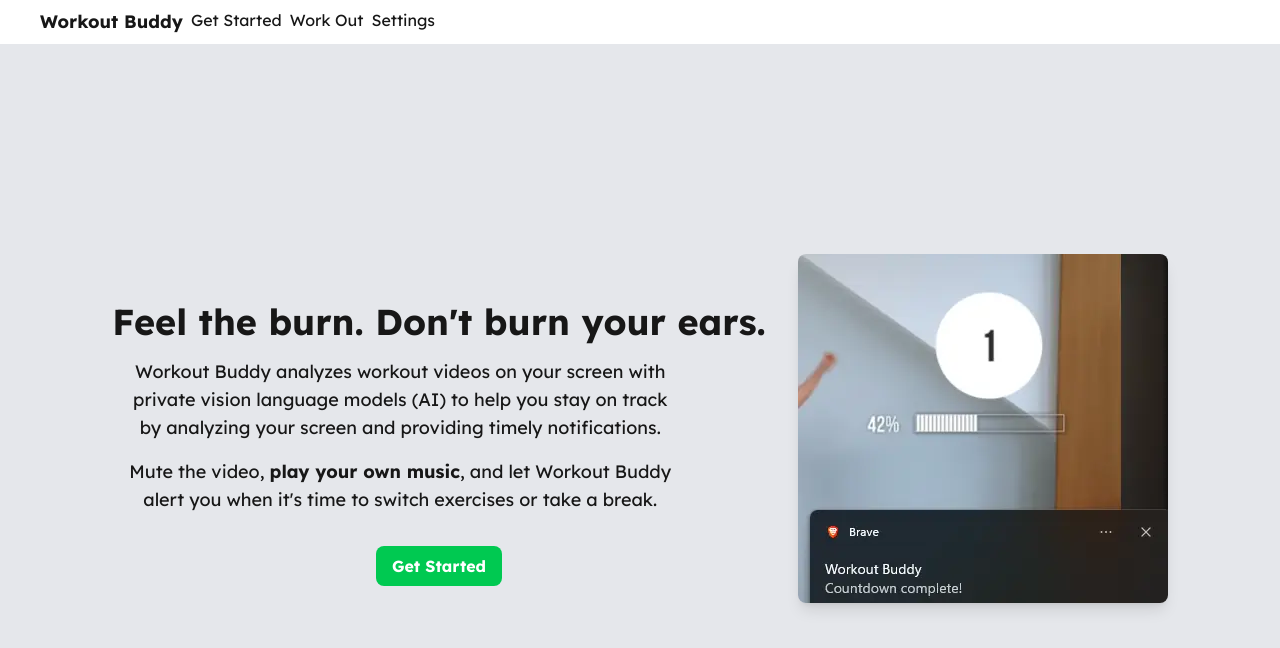
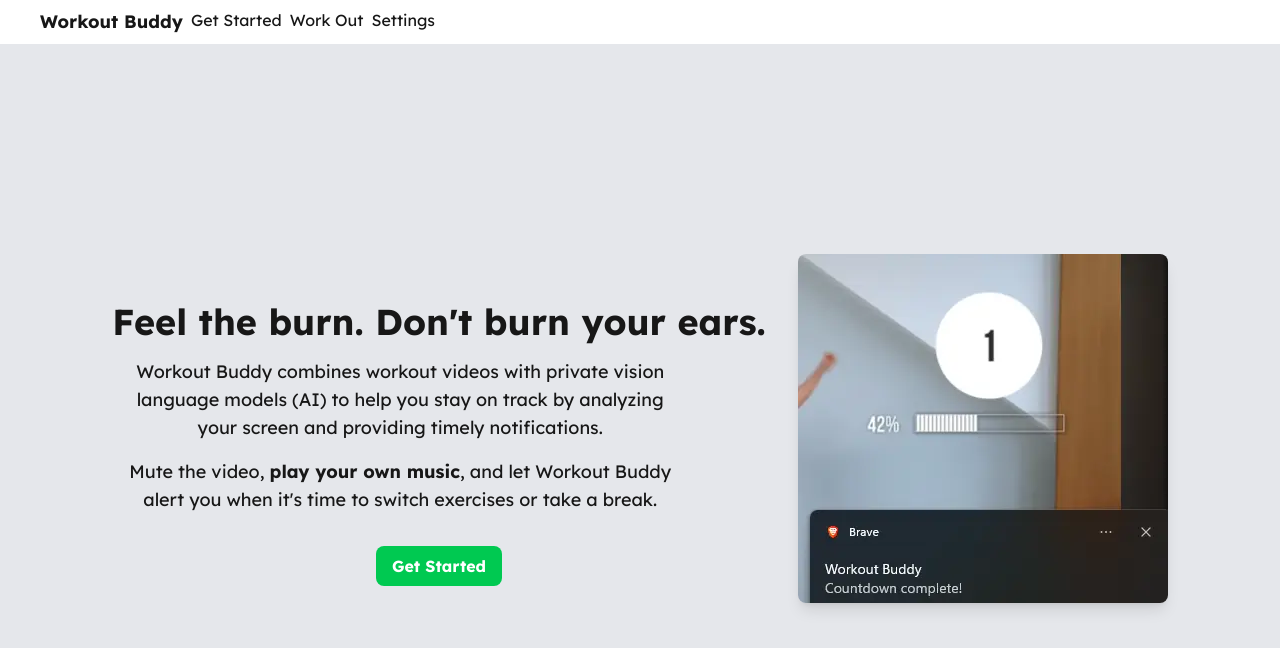
Before and after one commit to mrrfv/workout-buddy-web, a Next.js app in the folder web/: page / in a window 1280 px wide. Shown: the top 648 px of the page. Built offline with nearby package versions, Linux system fonts and the light colour scheme.

Commit message:
fix: Revert landing page description text change

```diff
--- a/web/src/app/page.tsx
+++ b/web/src/app/page.tsx
@@ -8,7 +8,7 @@ export default function Landing() {
                 <Image src="/demo.webp" alt="Workout Buddy Demo" width={370} height={349} className="rounded-lg shadow-lg mb-8 lg:order-last lg:ml-8"/>
                 <div>
                     <h1 className="text-4xl font-bold mb-4 text-center">Feel the burn. Don't burn your ears.</h1>
-                    <p className="text-lg text-center max-w-xl mb-4 px-4">Workout Buddy analyzes workout videos on your screen with private vision language models (AI) to help you stay on track by analyzing your screen and providing timely notifications.</p>
+                    <p className="text-lg text-center max-w-xl mb-4 px-4">Workout Buddy combines workout videos with private vision language models (AI) to help you stay on track by analyzing your screen and providing timely notifications.</p>
                     <p className="text-lg text-center max-w-xl mb-8 px-4">Mute the video, <b>play your own music</b>, and let Workout Buddy alert you when it's time to switch exercises or take a break.</p>
                     <DynamicLandingButtons/>
                 </div>
```
